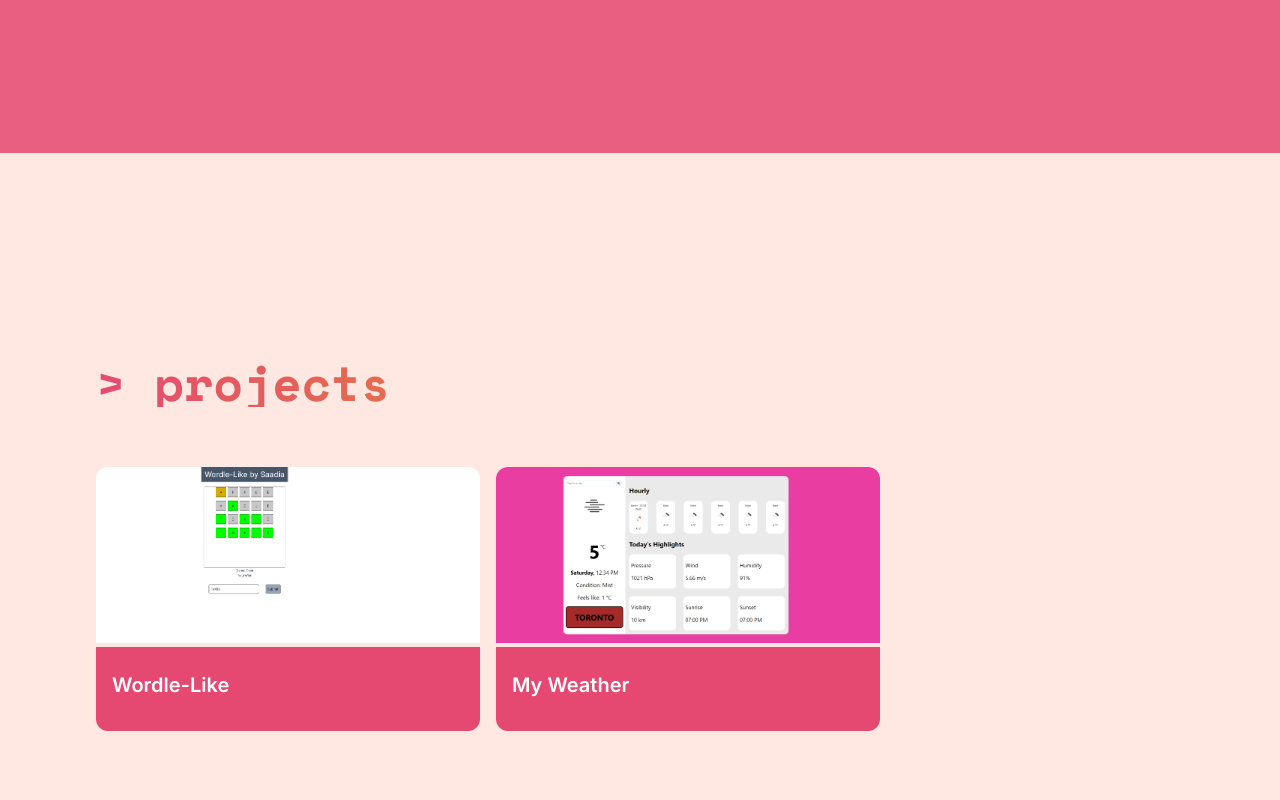
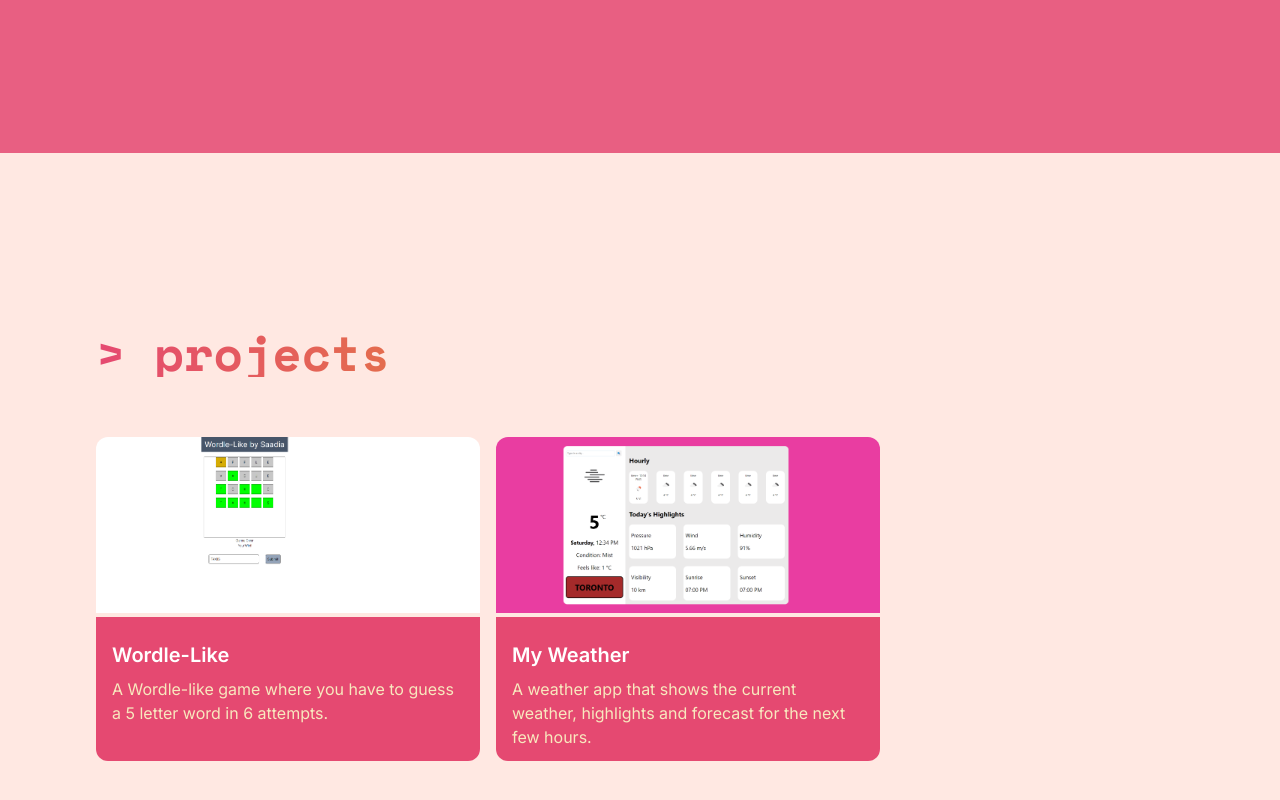
Before and after one commit to DevSaadia/personal-website-v3, a Next.js app: page / in a window 1280 px wide. Shown: the part 1447-2247 px from the top of the page. Built offline with nearby package versions, Linux system fonts and the light colour scheme; a web font is replaced by a local one.

Commit message:
style changes

```diff
--- a/app/components/AboutSection.tsx
+++ b/app/components/AboutSection.tsx
@@ -27,6 +27,7 @@ const AboutSection = () => {
         <ul className='grid grid-cols-2 md:grid-cols-5 gap-2'>
           {skills.map((skill, index) => (
             <li key={index} className={`text-white ${averageSans.className} text-base`}>
+              <span className='text-[#ffd3a0]'>▹      </span>
               {skill.skill}
             </li>
           ))}
--- a/app/components/ProjectCard.tsx
+++ b/app/components/ProjectCard.tsx
@@ -4,11 +4,12 @@ import { CodeBracketIcon, EyeIcon } from '@heroicons/react/20/solid'
 
 interface ProjectCardProps {
     title: string,
+    description: string,
     image: string,
     github: string,
     url: string,
 }
-const ProjectCard: React.FC<ProjectCardProps> = ({ title, image, github, url }) => {
+const ProjectCard: React.FC<ProjectCardProps> = ({ title, description, image, github, url }) => {
     return (
         <div>
             <div
@@ -34,9 +35,9 @@ const ProjectCard: React.FC<ProjectCardProps> = ({ title, image, github, url })
                     </Link>
                 </div>
             </div>
-            <div className="text-white rounded-b-xl mt-1 bg-[#e54971] py-6 px-4 mb-4">
+            <div className="text-white rounded-b-xl mt-1 bg-[#e54971] py-6 px-4 mb-4 w-96 h-36">
                 <h5 className="text-xl font-semibold mb-2">{title}</h5>
-                {/* <p className="text-[#f8e8be]">{description}</p> */}
+                <p className="text-[#f8e8be]">{description}</p>
             </div>
         </div>
     )
--- a/app/components/ProjectsSection.tsx
+++ b/app/components/ProjectsSection.tsx
@@ -13,7 +13,7 @@ const ProjectsSection = () => {
           className={`mb-7 text-3xl md:text-5xl font-extrabold text-transparent  bg-clip-text bg-gradient-to-r from-[#e54971] to-[#e2a812] ${spaceMono.className}`}>&gt; projects </h1>
         <div id='projects-group' className='flex  flex-col flex-wrap justify-center md:flex-row gap-4'>
           {projects.map((project: any, index: React.Key | null | undefined) => (
-            <ProjectCard key={index} title={project.title} image={project.image} github={project.github} url={project.url} />
+            <ProjectCard key={index} title={project.title} description={project.description} image={project.image} github={project.github} url={project.url} />
           ))}
         </div>
       </div>
--- a/app/data/projects.json
+++ b/app/data/projects.json
@@ -2,6 +2,7 @@
     {
         "id": 1,
         "title": "Wordle-Like",
+        "description": "A Wordle-like game where you have to guess a 5 letter word in 6 attempts.",
         "image":"images/wordle-like.png",
         "github":"https://github.com/DevSaadia/wordle-like",
         "url":"https://wordle-like-ochre.vercel.app/"
@@ -11,7 +12,7 @@
         "id": 2,
         "title": "My Weather",
         "image":"images/my-weather.png",
-
+        "description": "A weather app that shows the current weather, highlights and forecast for the next few hours.",
         "github": "https://github.com/DevSaadia/my-weather",
         "url":"https://my-weather-ochre.vercel.app/"
 
```
